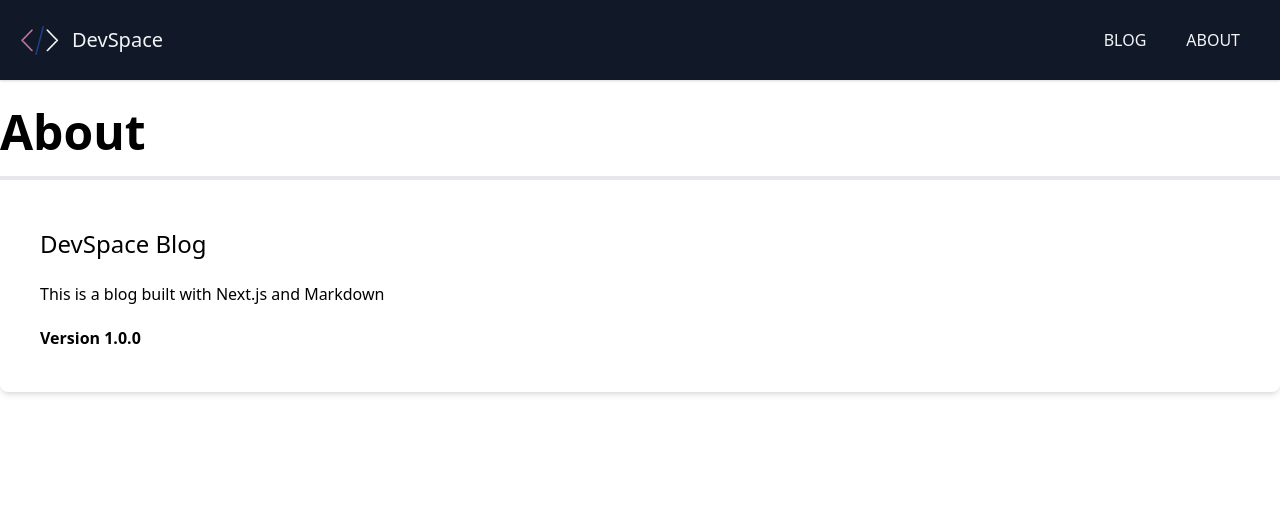
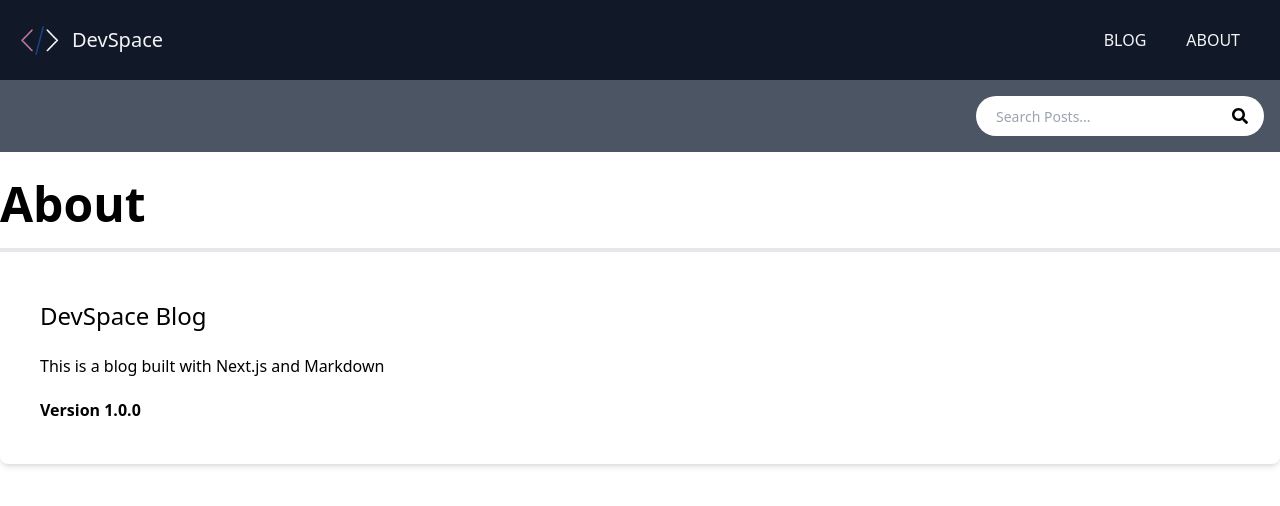
Before and after one commit to vidarshan/devspace-blog, a Next.js app: page /about in a window 1280 px wide. Shown: the top 506 px of the page. Built offline with nearby package versions, Linux system fonts and the light colour scheme.

Commit message:
Search function

```diff
--- a/components/Layout.js
+++ b/components/Layout.js
@@ -1,5 +1,6 @@
 import Head from "next/head";
 import Header from "./Header";
+import Search from "./Search";
 
 export default function Layout({ title, keywords, description, children }) {
   return (
@@ -11,6 +12,7 @@
         <link rel="icon" href="/favion.ico" />
       </Head>
       <Header />
+      <Search />
       <main className="container mx-auto my-7">{children}</main>
     </div>
   );
--- /dev/null
+++ b/components/Search.js
@@ -0,0 +1,46 @@
+import { useState, useEffect } from "react";
+import { FaSearch } from "react-icons/fa";
+
+export default function Search() {
+  const [searchTerm, setSearchTerm] = useState("");
+  const [searchResults, setSearchResults] = useState([]);
+
+  useEffect(() => {
+    const getResults = async () => {
+      if (searchTerm === "") {
+        setSearchResults([]);
+      } else {
+        const res = await fetch(`/api/search?q=${searchTerm}`);
+        const { results } = await res.json();
+        setSearchResults(results);
+        console.log(results);
+      }
+    };
+
+    getResults();
+  }, [searchTerm]);
+
+  return (
+    <div className="relative bg-gray-600 p-4">
+      <div className="container mx-auto flex items-center justify-center md:justify-end">
+        <div className="relative text-gray-600 w-72">
+          <form>
+            <input
+              type="search"
+              name="search"
+              id="search"
+              className="bg-white h-10 px-5 pr-10 rounded-full text-sm focus:outline-none w-72"
+              value={searchTerm}
+              onChange={(e) => setSearchTerm(e.target.value)}
+              placeholder="Search Posts..."
+            />
+
+            <FaSearch className="absolute top-0 right-0 text-black mt-3 mr-4" />
+          </form>
+        </div>
+      </div>
+
+      {/* <SearchResults results={searchResults} /> */}
+    </div>
+  );
+}
--- a/package.json
+++ b/package.json
@@ -12,12 +12,14 @@
     "marked": "^4.0.4",
     "next": "12.0.4",
     "react": "17.0.2",
-    "react-dom": "17.0.2"
+    "react-dom": "17.0.2",
+    "react-icons": "^4.3.1"
   },
   "devDependencies": {
     "autoprefixer": "^10.4.0",
     "eslint": "7.32.0",
     "eslint-config-next": "12.0.4",
+    "husky": "^7.0.4",
     "postcss": "^8.3.11",
     "tailwindcss": "^2.2.19"
   }
--- a/pages/api/hello.js
+++ /dev/null
@@ -1,5 +0,0 @@
-// Next.js API route support: https://nextjs.org/docs/api-routes/introduction
-
-export default function handler(req, res) {
-  res.status(200).json({ name: 'John Doe' })
-}
--- /dev/null
+++ b/pages/api/search.js
@@ -0,0 +1,39 @@
+import fs from "fs";
+import path from "path";
+import matter from "gray-matter";
+
+export default (req, res) => {
+  let posts;
+
+  if (process.env.NODE_ENV === "production") {
+    // Fetch from cache
+    posts = require("../../cache/data").posts;
+  } else {
+    const files = fs.readdirSync(path.join("posts"));
+
+    posts = files.map((filename) => {
+      const slug = filename.replace(".md", "");
+
+      const markdownWithMeta = fs.readFileSync(
+        path.join("posts", filename),
+        "utf-8"
+      );
+
+      const { data: frontmatter } = matter(markdownWithMeta);
+
+      return {
+        slug,
+        frontmatter,
+      };
+    });
+  }
+
+  const results = posts.filter(
+    ({ frontmatter: { title, excerpt, category } }) =>
+      title.toLowerCase().indexOf(req.query.q) != -1 ||
+      excerpt.toLowerCase().indexOf(req.query.q) != -1 ||
+      category.toLowerCase().indexOf(req.query.q) != -1
+  );
+
+  res.status(200).json(JSON.stringify({ results }));
+};
```
Also changed, not shown: 1 other file (tests, documents, lock files or other folders).
